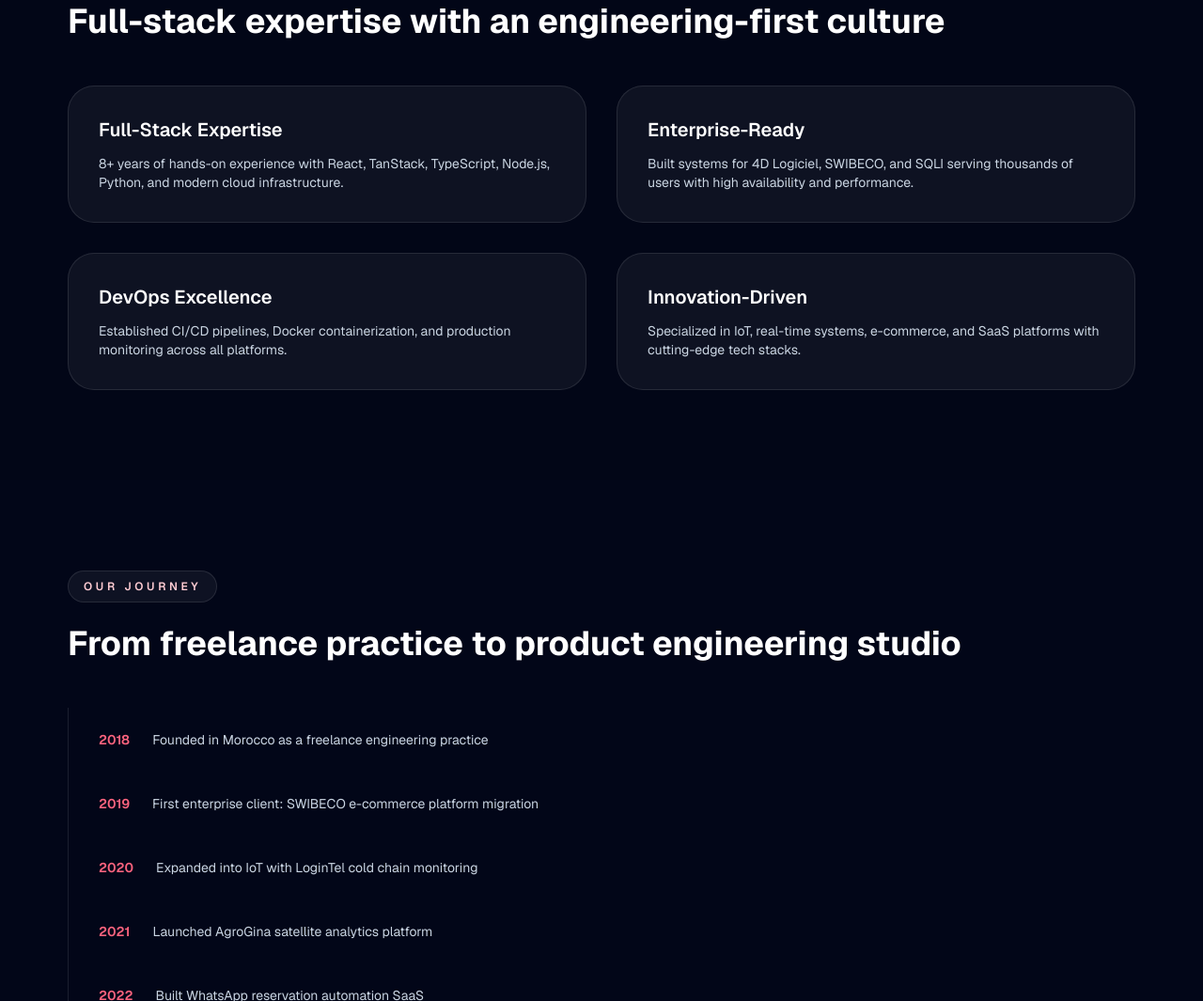
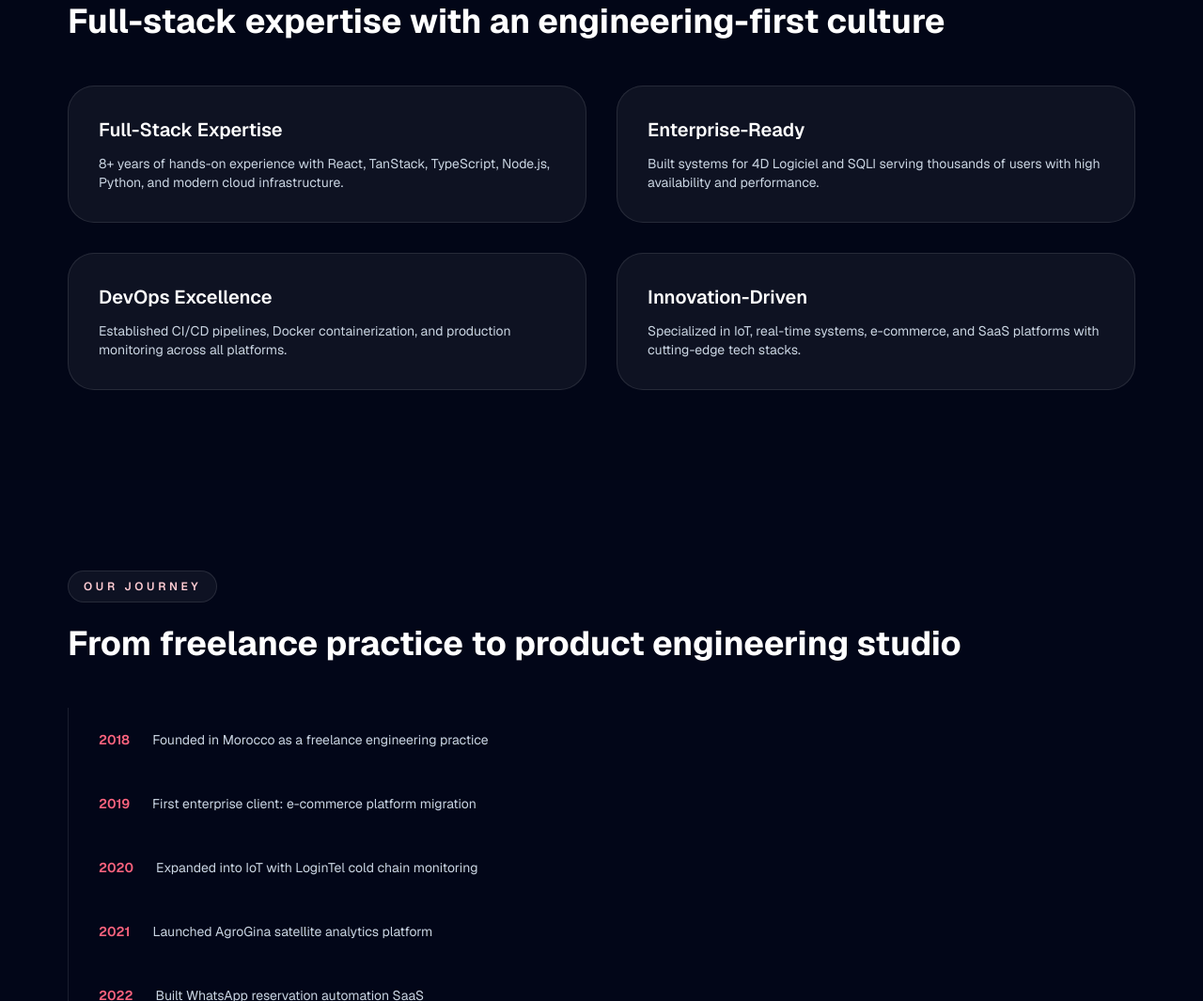
Before and after one commit to boutchaz/codelovers, an Astro site: page /about in a window 1280 px wide. Shown: the part 1615-2680 px from the top of the page at 94% size. Built offline with nearby package versions, Linux system fonts and the light colour scheme; Astro itself is replaced by a stand-in of ours; some packages are replaced by stand-ins of ours; no server answers.

Commit message:
Remove SWIBECO from the site
The SWIBECO case study card had no page behind it, so it looked broken
(its /case-studies/ URL returned 404). Remove the card and every other
mention of the client: the clients strip, the home hero line in English
and French, the about timeline and copy, the French copy and llms.txt.
The case studies page now lists the five projects that have a page.

```diff
--- a/public/llms.txt
+++ b/public/llms.txt
@@ -61,7 +61,7 @@ Multi-tenant WhatsApp Business API integration enabling businesses to automate b
 
 ## Technical Expertise
 
-8+ years of hands-on experience with React, TanStack, TypeScript, Node.js, Python, and cloud infrastructure. Built systems for 4D Logiciel, SWIBECO, and SQLI serving thousands of users.
+8+ years of hands-on experience with React, TanStack, TypeScript, Node.js, Python, and cloud infrastructure. Built systems for 4D Logiciel and SQLI serving thousands of users.
 
 Established CI/CD pipelines, Docker containerization, and production monitoring across all platforms. Specialized in IoT, real-time systems, e-commerce, and SaaS with modern tech stacks.
 
--- a/src/components/sections/HeroSection.astro
+++ b/src/components/sections/HeroSection.astro
@@ -114,7 +114,7 @@ import { heroCards } from "@/data/constants";
         class="mx-auto mt-6 text-center text-sm leading-relaxed text-slate-400/90"
         style="max-width: min(95%, 42rem);"
       >
-        In production: <a href="https://agrogina.com" target="_blank" rel="noopener noreferrer" class="text-slate-300 underline decoration-slate-500 transition hover:text-white hover:decoration-rose-400">AgroGina</a> · <a href="https://passionfitness.thebzlab.online/" target="_blank" rel="noopener noreferrer" class="text-slate-300 underline decoration-slate-500 transition hover:text-white hover:decoration-rose-400">Passion Fitness</a> · <a href="https://www.snookly.ma/" target="_blank" rel="noopener noreferrer" class="text-slate-300 underline decoration-slate-500 transition hover:text-white hover:decoration-rose-400">Snookly</a> · teams at 4D Logiciel, SWIBECO, SQLI
+        In production: <a href="https://agrogina.com" target="_blank" rel="noopener noreferrer" class="text-slate-300 underline decoration-slate-500 transition hover:text-white hover:decoration-rose-400">AgroGina</a> · <a href="https://passionfitness.thebzlab.online/" target="_blank" rel="noopener noreferrer" class="text-slate-300 underline decoration-slate-500 transition hover:text-white hover:decoration-rose-400">Passion Fitness</a> · <a href="https://www.snookly.ma/" target="_blank" rel="noopener noreferrer" class="text-slate-300 underline decoration-slate-500 transition hover:text-white hover:decoration-rose-400">Snookly</a> · teams at 4D Logiciel, SQLI
       </p>
     </div>
 
--- a/src/components/sections/HeroSectionFr.astro
+++ b/src/components/sections/HeroSectionFr.astro
@@ -111,7 +111,7 @@ import { heroCardsFr } from "@/data/constants-fr";
         class="mx-auto mt-6 text-center text-sm leading-relaxed text-slate-400/90"
         style="max-width: min(95%, 42rem);"
       >
-        En production : <a href="https://agrogina.com" target="_blank" rel="noopener noreferrer" class="text-slate-300 underline decoration-slate-500 transition hover:text-white hover:decoration-rose-400">AgroGina</a> · <a href="https://passionfitness.thebzlab.online/" target="_blank" rel="noopener noreferrer" class="text-slate-300 underline decoration-slate-500 transition hover:text-white hover:decoration-rose-400">Passion Fitness</a> · <a href="https://www.snookly.ma/" target="_blank" rel="noopener noreferrer" class="text-slate-300 underline decoration-slate-500 transition hover:text-white hover:decoration-rose-400">Snookly</a> · équipes chez 4D Logiciel, SWIBECO, SQLI
+        En production : <a href="https://agrogina.com" target="_blank" rel="noopener noreferrer" class="text-slate-300 underline decoration-slate-500 transition hover:text-white hover:decoration-rose-400">AgroGina</a> · <a href="https://passionfitness.thebzlab.online/" target="_blank" rel="noopener noreferrer" class="text-slate-300 underline decoration-slate-500 transition hover:text-white hover:decoration-rose-400">Passion Fitness</a> · <a href="https://www.snookly.ma/" target="_blank" rel="noopener noreferrer" class="text-slate-300 underline decoration-slate-500 transition hover:text-white hover:decoration-rose-400">Snookly</a> · équipes chez 4D Logiciel, SQLI
       </p>
     </div>
 
--- a/src/data/constants-fr.ts
+++ b/src/data/constants-fr.ts
@@ -108,7 +108,7 @@ export const aboutFeaturesFr = [
   {
     title: "Prêt pour l'entreprise",
     description:
-      "Systèmes construits pour 4D Logiciel, SWIBECO et SQLI servant des milliers d'utilisateurs avec haute disponibilité et performance.",
+      "Systèmes construits pour 4D Logiciel et SQLI servant des milliers d'utilisateurs avec haute disponibilité et performance.",
   },
   {
     title: "Excellence DevOps",
--- a/src/data/constants.ts
+++ b/src/data/constants.ts
@@ -144,18 +144,9 @@ export const caseStudies = [
     metric: "Booking process via WhatsApp",
     gradient: "from-rose-500/20 via-fuchsia-500/10 to-purple-600/20",
   },
-  {
-    title: "SWIBECO E-Commerce",
-    category: "Retail · Platform Migration",
-    summary:
-      "Migrated v1 e-commerce platform from AngularJS to v2 using React, TypeScript, React-Hook-Form. Designed feature toggle system with gradual rollout for zero-downtime deployments.",
-    result: "Seamless",
-    metric: "Zero-downtime migration",
-    gradient: "from-cyan-500/20 via-blue-500/10 to-indigo-600/20",
-  },
 ] as const;
 
-export const partners = ["4D Logiciel", "SWIBECO", "SQLI"];
+export const partners = ["4D Logiciel", "SQLI"];
 
 // Testimonials hidden until real partner quotes exist
 const SHOW_TESTIMONIALS = false;
@@ -199,7 +190,7 @@ export const aboutFeatures = [
   {
     title: "Enterprise-Ready",
     description:
-      "Built systems for 4D Logiciel, SWIBECO, and SQLI serving thousands of users with high availability and performance.",
+      "Built systems for 4D Logiciel and SQLI serving thousands of users with high availability and performance.",
   },
   {
     title: "DevOps Excellence",
--- a/src/pages/about.astro
+++ b/src/pages/about.astro
@@ -28,7 +28,7 @@ const values = [
 
 const timeline = [
   { year: "2018", event: "Founded in Morocco as a freelance engineering practice" },
-  { year: "2019", event: "First enterprise client: SWIBECO e-commerce platform migration" },
+  { year: "2019", event: "First enterprise client: e-commerce platform migration" },
   { year: "2020", event: "Expanded into IoT with LoginTel cold chain monitoring" },
   { year: "2021", event: "Launched AgroGina satellite analytics platform" },
   { year: "2022", event: "Built WhatsApp reservation automation SaaS" },
```
